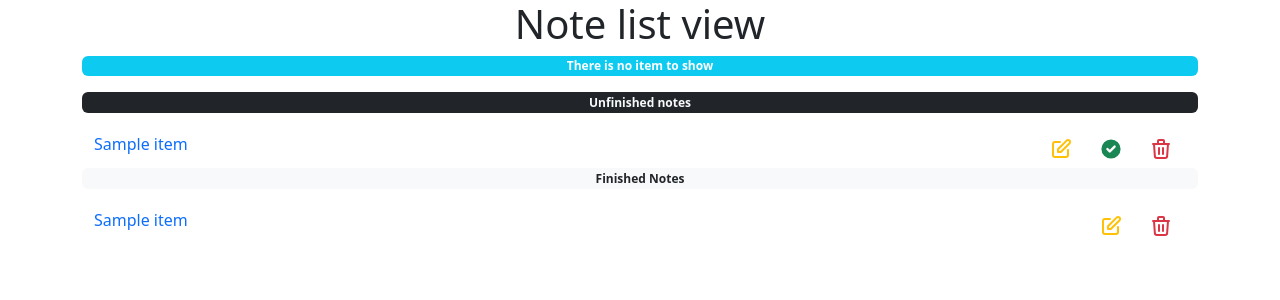
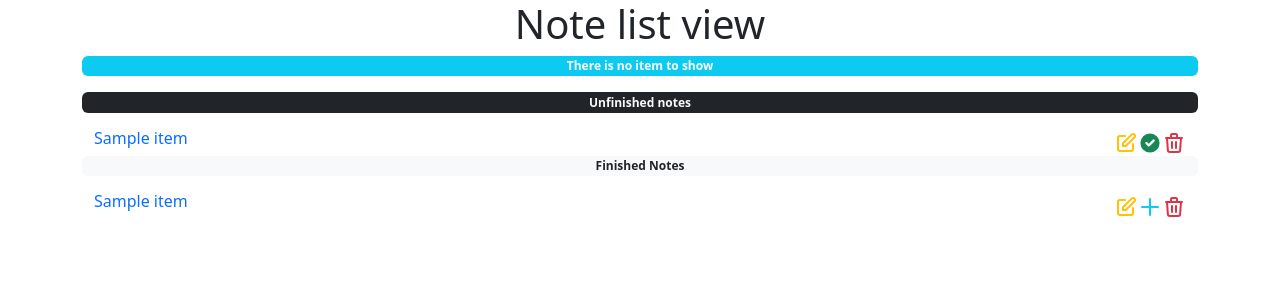
Before and after one commit to esmaeilmirzaee/dj-22-notepad, a Django app: template src/templates/note_list.html in a window 1280 px wide. Shown: the top 300 px of the page. Run offline with Django 3.2, Linux system fonts and the light colour scheme; the template is opened without the code that fills it: most values are stand-ins (such as "Sample title", 1, 10 or a date in 2020).

Commit message:
Note component

```diff
--- a/src/templates/note_list.html
+++ b/src/templates/note_list.html
@@ -17,82 +17,19 @@
         <div class="row">
 
             {% for item in undone_notes %}
-                <div class="col-12 d-flex justify-content-between align-items-center">
-                    <h6 class="text-primary">
-                        {{ item.title }}
-                    </h6>
-                    <div class="badge bg-{{ item.get_label_display }}">{{ item.due_date|timesince }}</div>
-                    <div class="d-flex align-items-center">
-                        <a class="btn warning" href="">
-                            <svg xmlns="http://www.w3.org/2000/svg" class="text-warning"
-                                 style="width: 24px; height: 24px"
-                                 fill="none" viewBox="0 0 24 24"
-                                 stroke="currentColor" stroke-width="2">
-                                <path stroke-linecap="round" stroke-linejoin="round"
-                                      d="M11 5H6a2 2 0 00-2 2v11a2 2 0 002 2h11a2 2 0 002-2v-5m-1.414-9.414a2 2 0 112.828 2.828L11.828 15H9v-2.828l8.586-8.586z"></path>
-                            </svg>
-                        </a>
-                        <a class="btn success" href="{% url 'notes:finished-note' item.id %}">
-                            <svg xmlns="http://www.w3.org/2000/svg" class="text-success"
-                                 style="width: 24px; height: 24px"
-                                 viewBox="0 0 20 20" fill="currentColor">
-                                <path fill-rule="evenodd"
-                                      d="M10 18a8 8 0 100-16 8 8 0 000 16zm3.707-9.293a1 1 0 00-1.414-1.414L9 10.586 7.707 9.293a1 1 0 00-1.414 1.414l2 2a1 1 0 001.414 0l4-4z"
-                                      clip-rule="evenodd"></path>
-                            </svg>
-                        </a>
-                        <a class="btn danger" href="">
-                            <svg xmlns="http://www.w3.org/2000/svg" class="text-danger"
-                                 style="width: 24px; height: 24px"
-                                 fill="none" viewBox="0 0 24 24"
-                                 stroke="currentColor" stroke-width="2">
-                                <path stroke-linecap="round" stroke-linejoin="round"
-                                      d="M19 7l-.867 12.142A2 2 0 0116.138 21H7.862a2 2 0 01-1.995-1.858L5 7m5 4v6m4-6v6m1-10V4a1 1 0 00-1-1h-4a1 1 0 00-1 1v3M4 7h16"></path>
-                            </svg>
-                        </a>
-                    </div>
-                </div>
-                </div>
+                {% include 'snippet_note.html' with item=item type='SUCCESS' %}
             {% endfor %}
+        </div>
 
         <div class="row">
-
             <p class="badge bg-light text-dark text-center col-12">
                 Finished Notes
             </p>
         </div>
         <div class="row">
             {% for item in done_notes %}
-                <div class="col-12 d-flex justify-content-between align-items-center">
-                    <h6 class="text-primary">
-                        {{ item.title }}
-                    </h6>
-                    <div class="badge bg-{{ item.get_label_display }}">{{ item.due_date|timesince }}</div>
-                    <div class="d-flex align-items-center">
-                        {# edit #}
-                        <a class="btn warning" href="">
-                            <svg xmlns="http://www.w3.org/2000/svg" class="text-warning"
-                                 style="width: 24px; height: 24px"
-                                 fill="none" viewBox="0 0 24 24"
-                                 stroke="currentColor" stroke-width="2">
-                                <path stroke-linecap="round" stroke-linejoin="round"
-                                      d="M11 5H6a2 2 0 00-2 2v11a2 2 0 002 2h11a2 2 0 002-2v-5m-1.414-9.414a2 2 0 112.828 2.828L11.828 15H9v-2.828l8.586-8.586z"></path>
-                            </svg>
-                        </a>
-
-                        {# delete #}
-                        <a class="btn danger" href="{% url 'notes:delete-note' item.id %}">
-                            <svg xmlns="http://www.w3.org/2000/svg" class="text-danger"
-                                 style="width: 24px; height: 24px"
-                                 fill="none" viewBox="0 0 24 24"
-                                 stroke="currentColor" stroke-width="2">
-                                <path stroke-linecap="round" stroke-linejoin="round"
-                                      d="M19 7l-.867 12.142A2 2 0 0116.138 21H7.862a2 2 0 01-1.995-1.858L5 7m5 4v6m4-6v6m1-10V4a1 1 0 00-1-1h-4a1 1 0 00-1 1v3M4 7h16"></path>
-                            </svg>
-                        </a>
-                    </div>
-                </div>
-                </div>
+                {% include 'snippet_note.html' %}
             {% endfor %}
+        </div>
     </div>
 {% endblock content %}
--- /dev/null
+++ b/src/templates/snippet_note.html
@@ -0,0 +1,45 @@
+<div class="col-12 d-flex justify-content-between align-items-center">
+    <h6 class="text-primary">
+        {{ item.title }}
+    </h6>
+    <div class="badge bg-{{ item.get_label_display }}">{{ item.due_date|timesince }}</div>
+    <div class="d-flex align-items-center">
+        <a class="warning" href="">
+            <svg xmlns="http://www.w3.org/2000/svg" class="text-warning"
+                 style="width: 24px; height: 24px"
+                 fill="none" viewBox="0 0 24 24"
+                 stroke="currentColor" stroke-width="2">
+                <path stroke-linecap="round" stroke-linejoin="round"
+                      d="M11 5H6a2 2 0 00-2 2v11a2 2 0 002 2h11a2 2 0 002-2v-5m-1.414-9.414a2 2 0 112.828 2.828L11.828 15H9v-2.828l8.586-8.586z"></path>
+            </svg>
+        </a>
+        {% if type == 'SUCCESS' %}
+            <a class="success" href="{% url 'notes:finished-note' item.id %}">
+                <svg xmlns="http://www.w3.org/2000/svg" class="text-success"
+                     style="width: 24px; height: 24px"
+                     viewBox="0 0 20 20" fill="currentColor">
+                    <path fill-rule="evenodd"
+                          d="M10 18a8 8 0 100-16 8 8 0 000 16zm3.707-9.293a1 1 0 00-1.414-1.414L9 10.586 7.707 9.293a1 1 0 00-1.414 1.414l2 2a1 1 0 001.414 0l4-4z"
+                          clip-rule="evenodd"></path>
+                </svg>
+            </a>
+        {% else %}
+            <a class="primary" href="{% url 'notes:recover-note' item.id %}">
+                <svg xmlns="http://www.w3.org/2000/svg" class="text-info"
+                     style="width: 24px; height: 24px" fill="none" viewBox="0 0 24 24"
+                     stroke="currentColor" stroke-width="2">
+                    <path stroke-linecap="round" stroke-linejoin="round" d="M12 4v16m8-8H4"></path>
+                </svg>
+            </a>
+        {% endif %}
+        <a class="danger" href="{% url 'notes:delete-note' item.id %}">
+            <svg xmlns="http://www.w3.org/2000/svg" class="text-danger"
+                 style="width: 24px; height: 24px"
+                 fill="none" viewBox="0 0 24 24"
+                 stroke="currentColor" stroke-width="2">
+                <path stroke-linecap="round" stroke-linejoin="round"
+                      d="M19 7l-.867 12.142A2 2 0 0116.138 21H7.862a2 2 0 01-1.995-1.858L5 7m5 4v6m4-6v6m1-10V4a1 1 0 00-1-1h-4a1 1 0 00-1 1v3M4 7h16"></path>
+            </svg>
+        </a>
+    </div>
+</div>
```
Also changed, not shown: src/notes/urls.py (+4 -3 lines), src/notes/views.py (+9 -2 lines).
